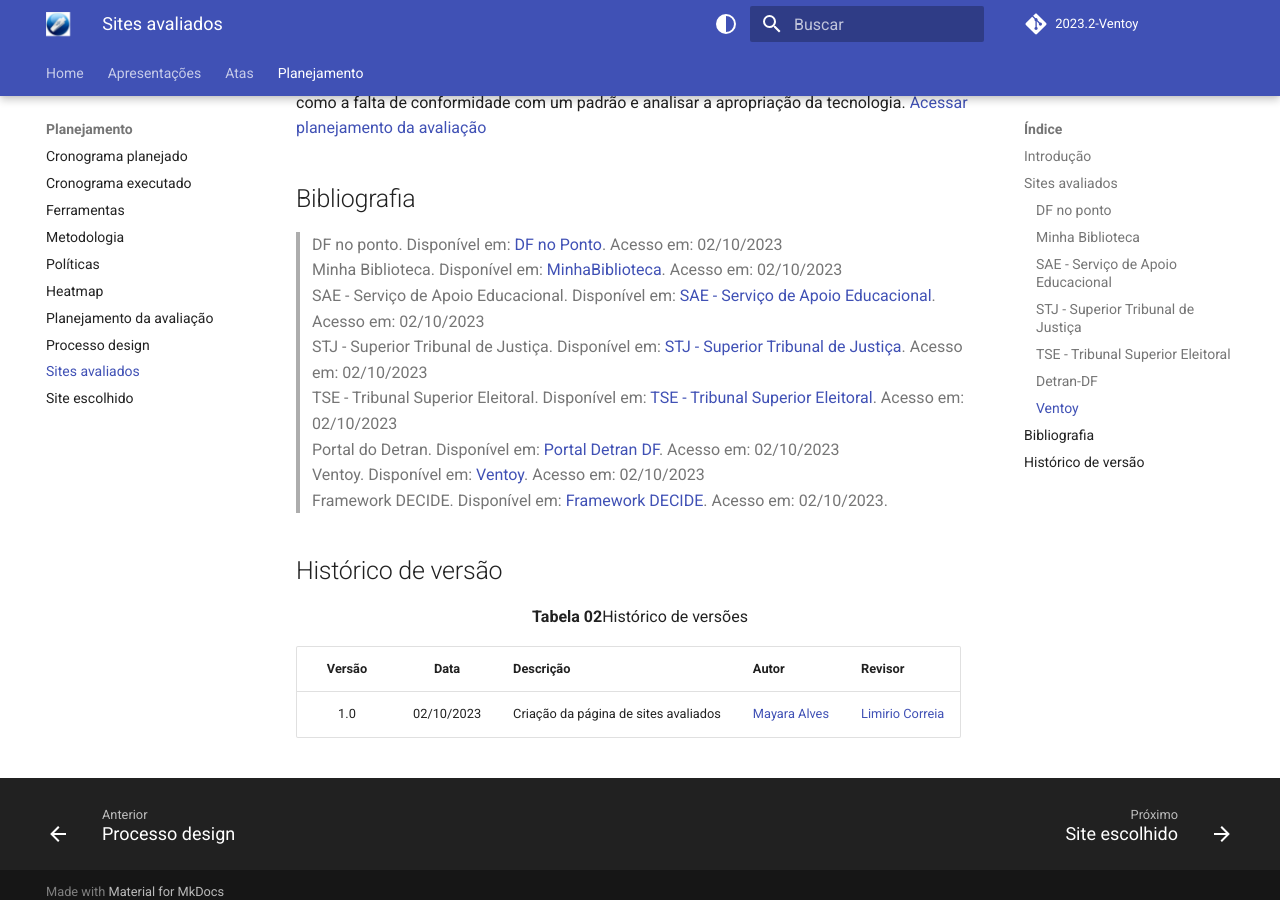
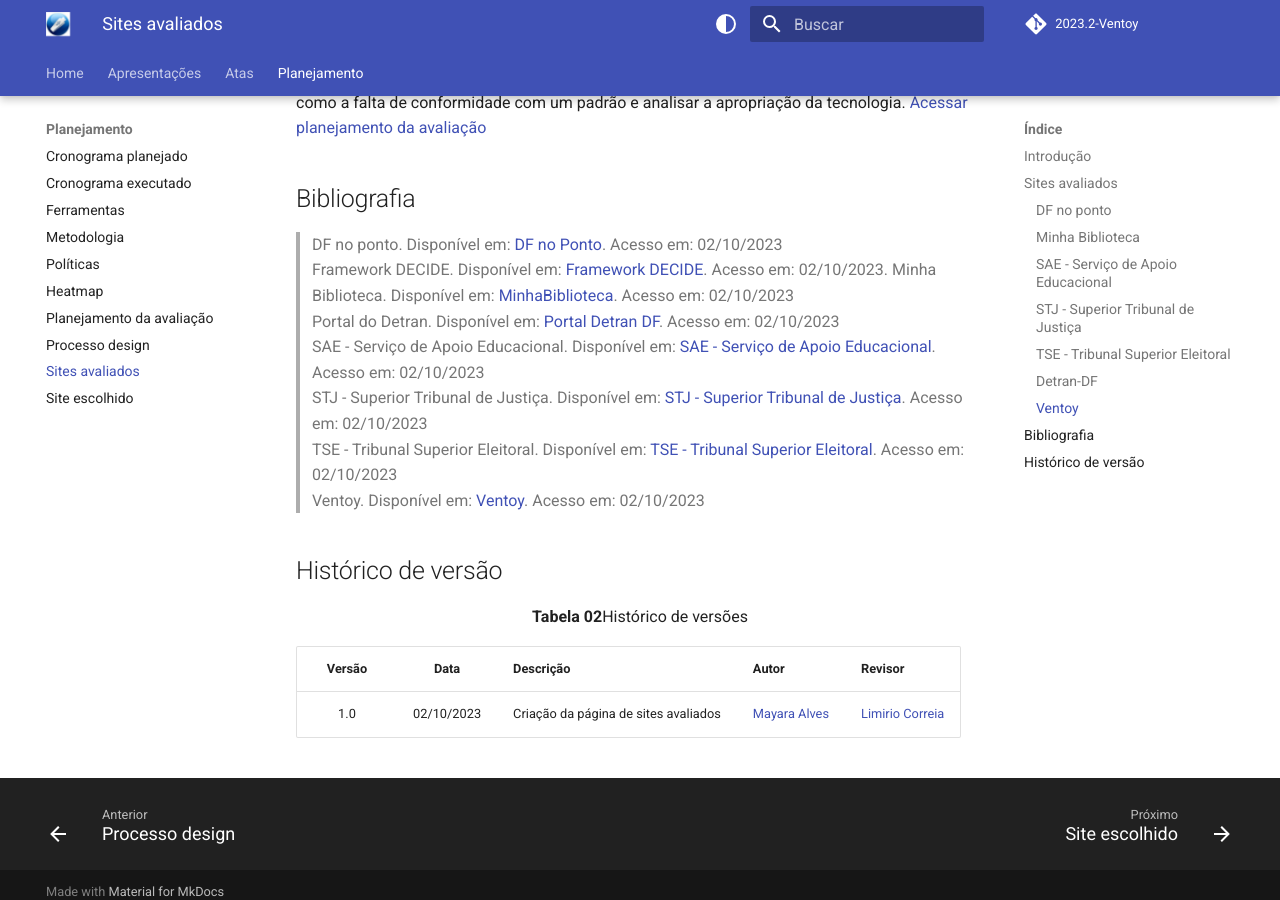
Before and after one commit to Interacao-Humano-Computador/2023.2-Ventoy, an MkDocs documentation site: the page built from docs/planejamento/sites-avaliados.md, in a window 1280 px wide and 900 px high, scrolled down 3129 px. Built offline with MkDocs 1.6.1 and Material for MkDocs 9.7.7, drawn with Linux system fonts in a browser that asks for light colours; comment, search, counter and statistics services are not loaded.

```diff
--- a/docs/planejamento/sites-avaliados.md
+++ b/docs/planejamento/sites-avaliados.md
@@ -54,13 +54,13 @@ O [Ventoy](https://www.ventoy.net/en/index.html) é uma ferramenta de código ab
 
 ## Bibliografia
 > DF no ponto. Disponível em: [DF no Ponto](https://dfnoponto.semob.df.gov.br). Acesso em: 02/10/2023 </br>
+> Framework DECIDE. Disponível em: [Framework DECIDE](https://medium.com/caiquefortunato/framework-decide-e-avalia%C3%A7%C3%A3o-92ee269e4c55). Acesso em: 02/10/2023.
 > Minha Biblioteca. Disponível em: [MinhaBiblioteca](https://minhabiblioteca.com.br/). Acesso em: 02/10/2023 <br/>
+> Portal do Detran. Disponível em: [Portal Detran DF](https://www.detran.df.gov.br/). Acesso em: 02/10/2023 <br/>
 > SAE - Serviço de Apoio Educacional. Disponível em: [SAE - Serviço de Apoio Educacional](https://sae.unb.br/sae/). Acesso em: 02/10/2023 <br/>
 > STJ - Superior Tribunal de Justiça. Disponível em: [STJ - Superior Tribunal de Justiça](https://www.stj.jus.br/sites/portalp/Inicio). Acesso em: 02/10/2023 <br/>
 > TSE - Tribunal Superior Eleitoral. Disponível em: [TSE - Tribunal Superior Eleitoral](https://www.tse.jus.br/#/). Acesso em: 02/10/2023 <br/>
-> Portal do Detran. Disponível em: [Portal Detran DF](https://www.detran.df.gov.br/). Acesso em: 02/10/2023 <br/>
 > Ventoy. Disponível em: [Ventoy](https://www.ventoy.net/en/index.html). Acesso em: 02/10/2023 <br/>
-> Framework DECIDE. Disponível em: [Framework DECIDE](https://medium.com/caiquefortunato/framework-decide-e-avalia%C3%A7%C3%A3o-92ee269e4c55). Acesso em: 02/10/2023.
 
 ## Histórico de versão
 
```
